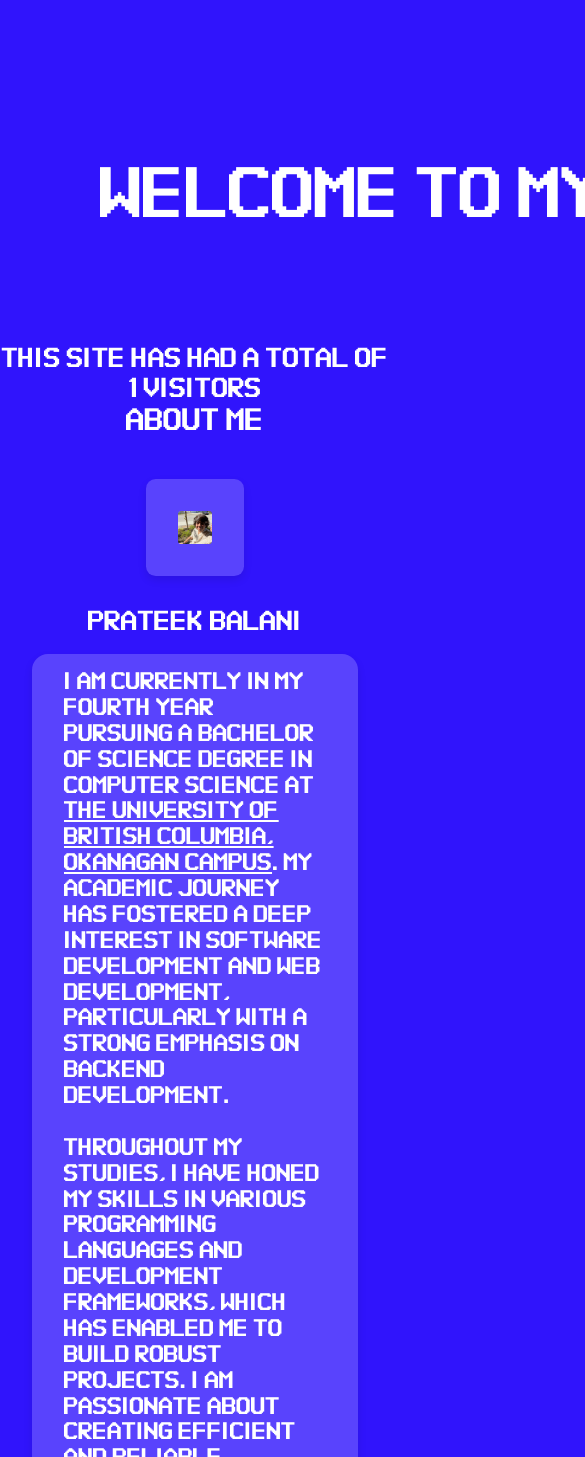
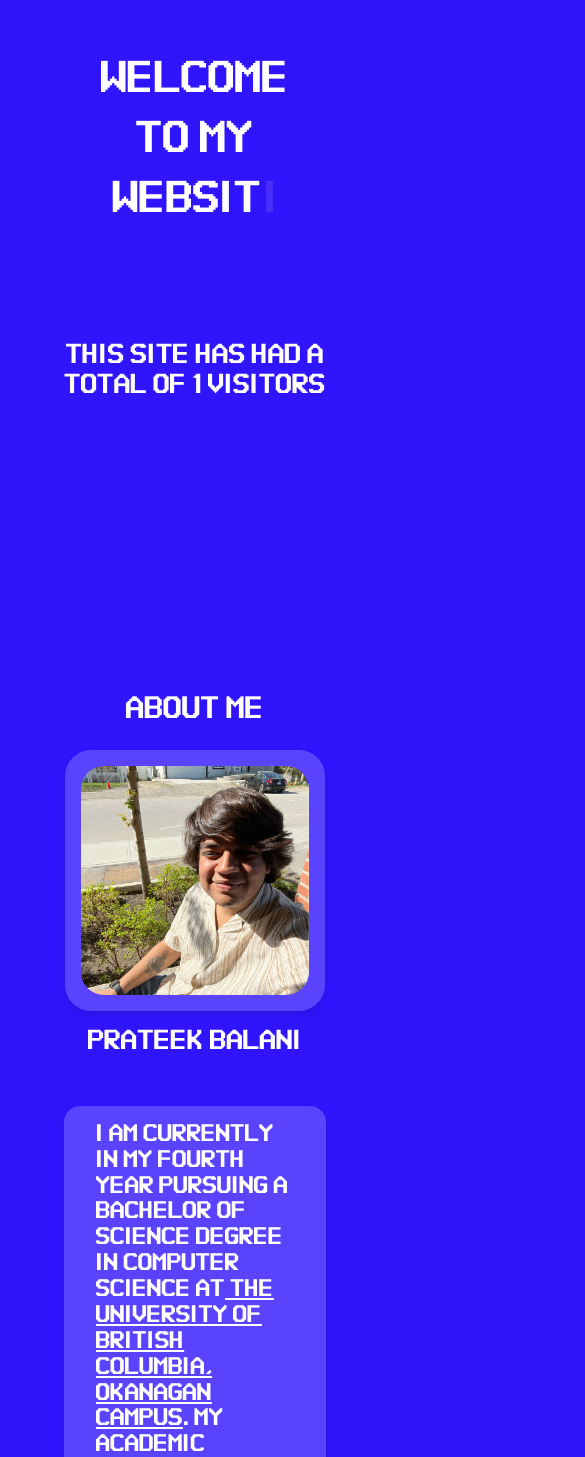
Before and after one commit to prateek-balani/personal-website, a React (Create React App) app in the folder personal-website/: page / in a window 390 px wide. Shown: the part 111-1568 px from the top of the page, 585 px wide, since content can reach past the window. Built offline with nearby package versions, Linux system fonts and the light colour scheme.

Commit message:
responsive changes

```diff
--- a/personal-website/src/App.css
+++ b/personal-website/src/App.css
@@ -118,6 +118,9 @@ img {
 }
 
 /* Banner css */
+
+
+
 .home-container {
   /* margin-top: 10rem; */
   margin-bottom: 15rem;
@@ -480,3 +483,321 @@ img {
   /* Stack text vertically */
   align-items: center;
 }
+
+
+@media (max-width: 896px) {
+
+  /* Custom Fonts */
+  @font-face {
+    font-family: Centra;
+    src: url('./assets/fonts/kindly-rewind-font/KindlyRewind-BOon.ttf');
+    font-weight: 700;
+  }
+
+  @font-face {
+    font-family: Centra;
+    src: url('./assets/fonts/kindly-rewind-font/KindlyRewind-BOon.ttf');
+    font-weight: 500;
+  }
+
+  @font-face {
+    font-family: Centra;
+    src: url('./assets/fonts/kindly-rewind-font/KindlyRewind-BOon.ttf');
+    font-weight: 400;
+  }
+
+  /* Default settings */
+  * {
+    margin: 0;
+    padding: 0;
+    box-sizing: border-box;
+  }
+
+  html {
+    scroll-behavior: smooth;
+    scroll-padding-top: 75px;
+  }
+
+  body {
+    font-weight: 400;
+    overflow-x: hidden;
+    position: relative;
+    background-color: #3014fc !important;
+    color: #fff !important;
+    font-family: 'Centra', sans-serif !important;
+    background-size: cover;
+  }
+
+  h1,
+  h2,
+  h3.h4,
+  h5 {
+    margin: 0;
+    padding: 0;
+    line-height: normal;
+  }
+
+  img {
+    -webkit-user-drag: none;
+    user-drag: none;
+    -moz-user-select: none;
+    -webkit-user-select: none;
+    -ms-user-select: none;
+    user-select: none;
+  }
+
+  .social-icon a:hover::before {
+    transform: scale(1);
+  }
+
+  .social-icon a img {
+    width: 30%;
+    z-index: 1;
+    transition: 0.3s ease-in-out;
+  }
+
+  .social-icon a:hover img {
+    filter: brightness(0) saturate(100%) invert(0%) sepia(7%) saturate(98%) hue-rotate(346deg) brightness(95%) contrast(86%);
+  }
+
+  .App {
+    text-align: center;
+  }
+
+  .App-logo {
+    height: 30vmin;
+    pointer-events: none;
+  }
+
+  @media (prefers-reduced-motion: no-preference) {
+    .App-logo {
+      animation: App-logo-spin infinite 20s linear;
+    }
+  }
+
+  .App-header {
+    background-color: #282c34;
+    min-height: 70vh;
+    display: flex;
+    flex-direction: column;
+    align-items: center;
+    justify-content: center;
+    font-size: calc(8px + 2vmin);
+    color: white;
+  }
+
+  .App-link {
+    color: #61dafb;
+  }
+
+  @keyframes App-logo-spin {
+    from {
+      transform: rotate(0deg);
+    }
+
+    to {
+      transform: rotate(360deg);
+    }
+  }
+
+  /* Banner css */
+  .home-container {
+    margin-bottom: 10em;
+    padding-top: 5em;
+  }
+
+  .banner-container {
+    display: flex;
+    flex-direction: column;
+    background-size: cover;
+    border-radius: 8px;
+    box-shadow: 4px 5px 10px rgba(0, 0, 0, 0.2);
+    margin: 50px 20px 8px 20px;
+    padding: 1em;
+  }
+
+  .framework-container {
+    display: flex;
+    flex-direction: column;
+    background: rgba(255, 255, 255, 0.2);
+    border-radius: 8px;
+    box-shadow: 4px 5px 10px rgba(0, 0, 0, 0.2);
+    margin: 2em 0.5em 2em 0.5em;
+    padding: 1em;
+  }
+
+  .banner {
+    padding: 2em;
+    font-size: 2.5rem;
+    text-align: center;
+    overflow: hidden;
+    /* Prevents overflow */
+    word-break: break-word;
+    /* Breaks long words to prevent overflow */
+    white-space: normal;
+    /* Ensures text wraps to next line */
+  }
+  .website-vistors{
+    margin: 2em 3em 2em 3em;
+  }
+
+  /* About.css */
+  .center-container {
+    margin-top: 60em;
+    margin-bottom: 5em;
+    display: flex;
+    justify-content: center;
+    align-items: center;
+    height: 120vh;
+  }
+
+  .About {
+    margin: 65em 2em;
+
+  }
+
+
+
+  .About h2 {
+    margin-top: 0em;
+    margin-bottom: 2em;
+  }
+
+  .profile-container {
+    background: rgba(255, 255, 255, 0.2);
+    /* margin: 5em 2em 75em 2em; */
+    padding: 1em 2em;
+    box-shadow: 0 4px 8px rgba(0, 0, 0, 0.1);
+    border-radius: 1rem;
+
+  }
+
+  .work-container {
+    background: rgba(255, 255, 255, 0.2);
+    margin: 5em 2em 5em 2em;
+    padding: 1em 2em;
+    box-shadow: 0 4px 8px rgba(0, 0, 0, 0.1);
+    border-radius: 1rem;
+  }
+
+  .outer-work-container {
+    margin-top: 45em;
+    margin-bottom: 5em;
+  }
+  .work-text h3{
+    margin-bottom: 0.5em;
+
+
+  }
+
+  .profile-img {
+    margin: 1em 0;
+    padding: 1em;
+    width: 80%;
+    height: auto;
+    border-radius: 10%;
+    box-shadow: 0 4px 8px rgba(0, 0, 0, 0.1);
+  }
+
+  .profile-img img {
+    width: 100%;
+    height: auto;
+    object-fit: cover;
+  }
+
+  /* framework.js */
+  .marquee-img {
+    width: 5vh;
+    height: 7vh;
+    margin: 1em;
+  }
+
+  .framework-text{
+    margin: 1em 1em 1em 1em;
+  }
+
+  .Projects {
+    display: flexbox;
+    justify-content: center;
+    align-items: center;
+    margin-top: 5rem;
+    margin-bottom: 5rem;
+  }
+
+  .project-container {
+    display: grid;
+    justify-items: center;
+    align-items: center;
+    grid-template-columns: 1fr;
+    grid-template-rows: auto;
+    padding: 0 1em;
+  }
+
+  .project {
+    padding: 1em;
+    background: rgba(255, 255, 255, 0.2);
+    border-radius: 1rem;
+    width: 90vw;
+    height: auto;
+    box-shadow: 4px 5px 10px rgba(0, 0, 0, 0.2);
+  }
+
+  #proj1 {
+    grid-area: auto;
+  }
+
+  #proj2 {
+    grid-area: auto;
+  }
+
+  #proj3 {
+    grid-area: auto;
+  }
+
+  #proj4 {
+    grid-area: auto;
+  }
+
+
+  .project img {
+    width: 100%;
+    height: auto;
+  }
+
+  .img-caption h4 {
+    color: #fff;
+  }
+
+  .contact-container {
+    text-align: center;
+    padding: 1.5em;
+    margin-top: 5rem;
+    margin-bottom: 2rem;
+  }
+
+  .footer-container {
+    background-color: rgba(255, 255, 255, 0.2);
+    box-shadow: 0 4px 8px rgba(0, 0, 0, 0.1);
+    padding: 1em;
+    display: flex;
+    flex-direction: column;
+    align-items: center;
+    text-align: center;
+  }
+
+  .contact-buttons {
+    display: flex;
+    justify-content: center;
+    gap: 0.5em;
+    margin: 0.5em 0;
+  }
+
+  #contact-button {
+    padding: 0.3em;
+  }
+
+  #contact-button img {
+    width: 3em;
+    height: auto;
+  }
+}
```
